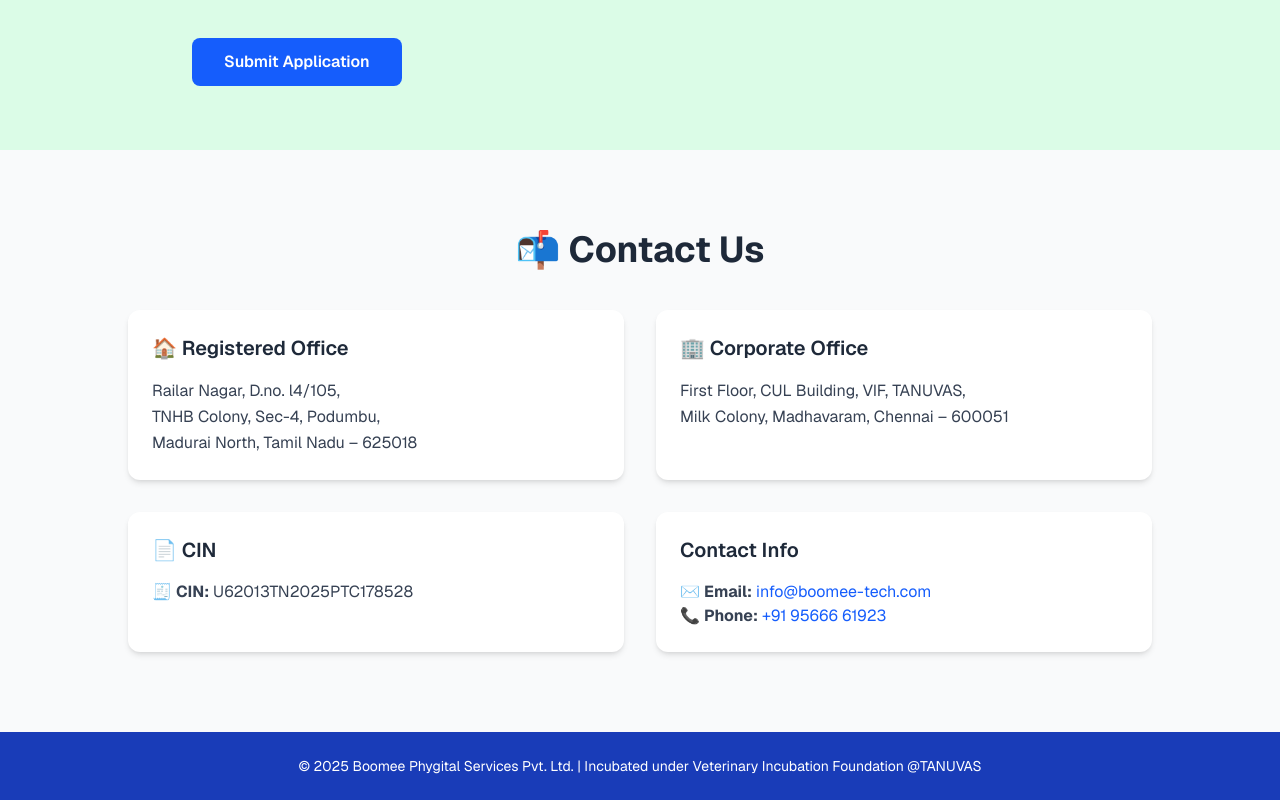
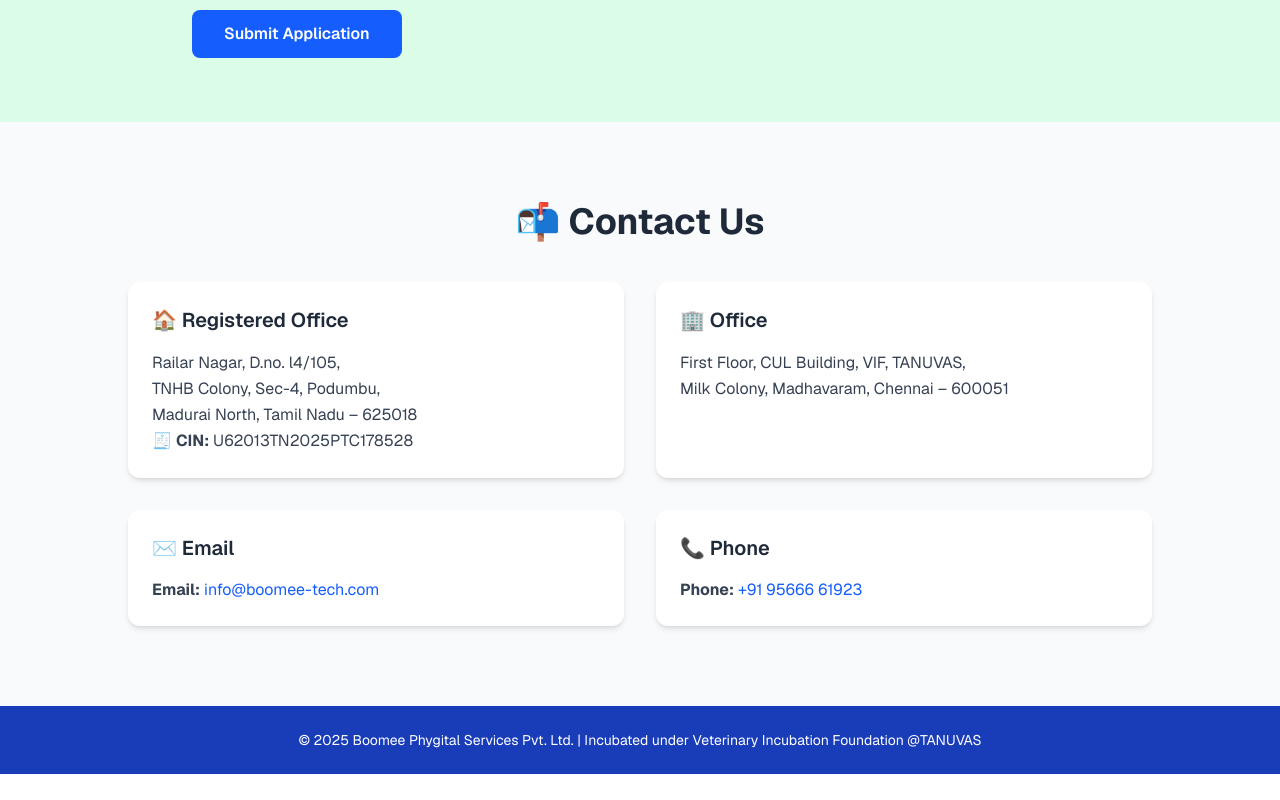
Before and after one commit to annmariya-boomee/boomee-website, a Next.js app in the folder boomee/: page / in a window 1280 px wide. Shown: the part 4740-5540 px from the top of the page. After the commit the page ends 5514 px from the top, so only its background shows below. Built offline with nearby package versions, Linux system fonts and the light colour scheme.

Commit message:
Update page.tsx

```diff
--- a/boomee/app/page.tsx
+++ b/boomee/app/page.tsx
@@ -401,7 +401,7 @@
   <div className="max-w-4xl mx-auto text-center">
     <h2 className="text-3xl font-bold mb-4">Come, fly with us</h2>
     <p className="text-lg mb-8">
-      We are actively hiring highly talented and passionate engineers across multiple domains, including Mechanical Design Engineering, Electronics and Hardware Engineering, AI and Robotics, Operations and Manufacturing, Agri-Science, and Marketing and Sales.
+      We are actively hiring highly talented and passionate engineers across multiple domains, including Mechanical Design Engineering, Embedded Engineering, AI and Robotics, Operations and Manufacturing.
     </p>
 
     <form
@@ -522,13 +522,14 @@
         <p className="text-gray-700 leading-relaxed">
           Railar Nagar, D.no. l4/105,<br />
           TNHB Colony, Sec-4, Podumbu,<br />
-          Madurai North, Tamil Nadu – 625018
+          Madurai North, Tamil Nadu – 625018 <br />
+          🧾 <strong>CIN:</strong> U62013TN2025PTC178528
         </p>
       </div>
 
       {/* Corporate Office */}
       <div className="bg-white rounded-xl shadow-md p-6">
-        <h3 className="text-xl font-semibold mb-4">🏢 Corporate Office</h3>
+        <h3 className="text-xl font-semibold mb-4">🏢 Office</h3>
         <p className="text-gray-700 leading-relaxed">
           First Floor, CUL Building, VIF, TANUVAS,<br />
           Milk Colony, Madhavaram, Chennai – 600051
@@ -537,9 +538,15 @@
 
       {/* CIN */}
       <div className="bg-white rounded-xl shadow-md p-6">
-        <h3 className="text-xl font-semibold mb-4">📄 CIN </h3>
-        <p className="text-gray-700 mb-2">
-          🧾 <strong>CIN:</strong> U62013TN2025PTC178528
+        <h3 className="text-xl font-semibold mb-4"> ✉️ Email </h3>
+        <p className="text-gray-700">
+        <strong>Email:</strong>{" "}
+          <a
+            href="mailto:info@boomee-tech.com"
+            className="text-blue-600 hover:underline"
+          >
+            info@boomee-tech.com
+          </a>
         </p>
         {/* <p className="text-gray-700">
           📞 <strong>Phone:</strong>{" "}
@@ -551,8 +558,8 @@
 
       {/* Email */}
       <div className="bg-white rounded-xl shadow-md p-6">
-        <h3 className="text-xl font-semibold mb-4">Contact Info</h3>
-        <p className="text-gray-700">
+        <h3 className="text-xl font-semibold mb-4"> 📞 Phone</h3>
+{/*         <p className="text-gray-700">
         ✉️ <strong>Email:</strong>{" "}
           <a
             href="mailto:info@boomee-tech.com"
@@ -560,9 +567,9 @@
           >
             info@boomee-tech.com
           </a>
-        </p>
+        </p> */}
         <p className="text-gray-700">
-          📞 <strong>Phone:</strong>{" "}
+           <strong>Phone:</strong>{" "}
           <a href="tel:+919566661923" className="text-blue-600 hover:underline">
             +91 95666 61923
           </a>
```
